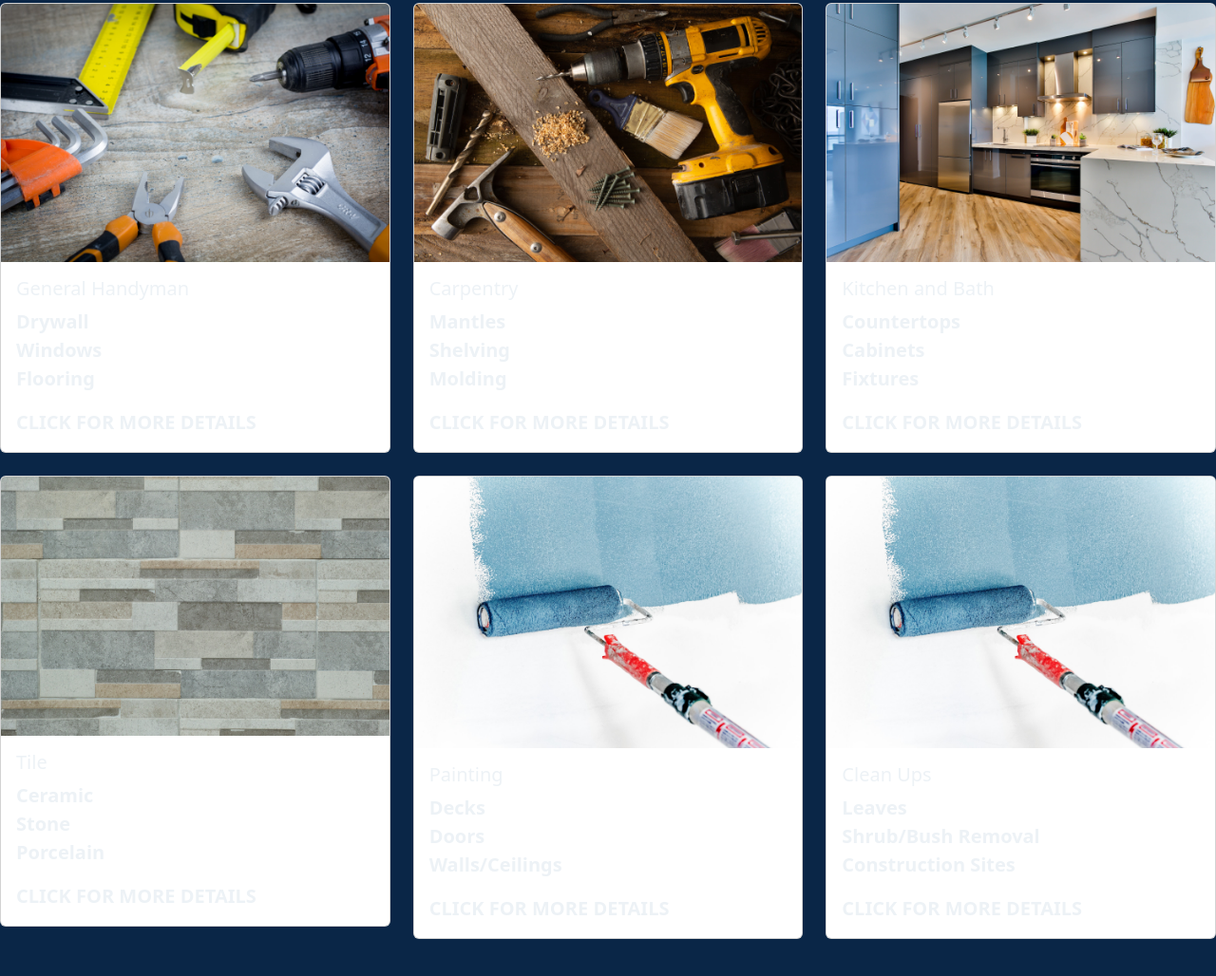
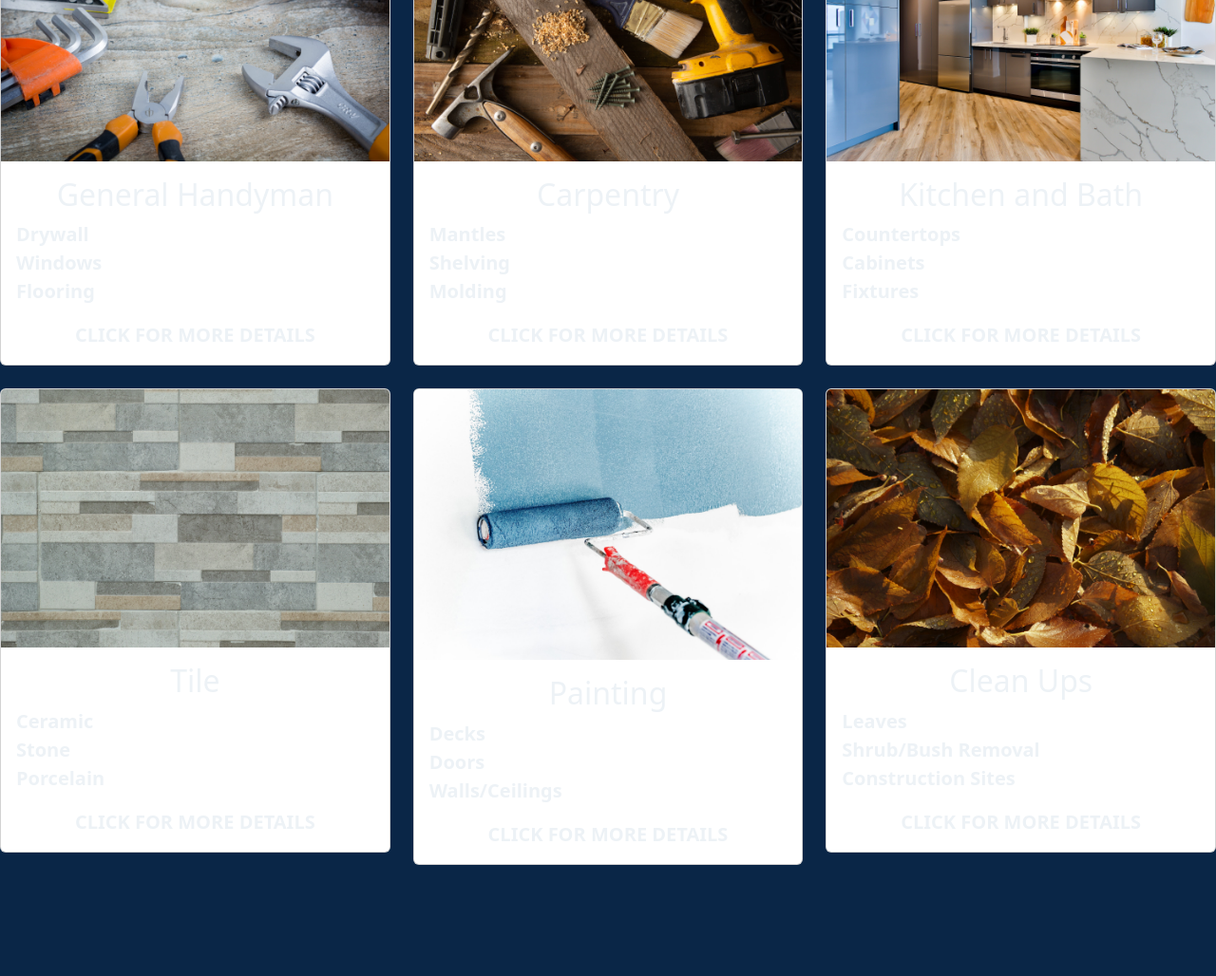
Before and after one commit to BitForgeCraftedCode/Mr-Fixit, a Gatsby site: page / in a window 1280 px wide. Shown: the part 1356-2384 px from the top of the page at 95% size. Built offline with nearby package versions, Linux system fonts and the light colour scheme; Gatsby itself is replaced by a stand-in of ours.

Commit message:
remove unwanted images touch up cards

```diff
--- a/src/pages/index.js
+++ b/src/pages/index.js
@@ -14,10 +14,10 @@ import { heroContainer, heroTextContainer, heroBtnContainer, artDirected, cardCo
 
 const IndexPage = ({data}) => {
   console.log(data);
-  const images = withArtDirection(getImage(data.allFile.nodes[15].childImageSharp), [
+  const images = withArtDirection(getImage(data.allFile.nodes[7].childImageSharp), [
     {
       media: "(max-width: 950px)",
-      image: getImage(data.allFile.nodes[10].childImageSharp),
+      image: getImage(data.allFile.nodes[9].childImageSharp),
     },
   ])
   return (
@@ -49,11 +49,11 @@ const IndexPage = ({data}) => {
               <Card className={cardContainer + " mx-auto mb-4"}>
                 <StaticImage src="../images/services/handyman.jpg" alt="handy man" className="card-img-top" />
                 <Card.Body>
-                  <Card.Title>General Handyman</Card.Title>
+                  <Card.Title className="text-center"><h2>General Handyman</h2></Card.Title>
                   <Card.Text>
                     Drywall<br/>Windows<br/>Flooring
                   </Card.Text>
-                  <Link to="/general-handyman">Click for more details</Link>
+                  <div className="text-center"><Link to="/general-handyman">Click for more details</Link></div>
                 </Card.Body>
               </Card>
             </Col>
@@ -61,11 +61,11 @@ const IndexPage = ({data}) => {
               <Card className={cardContainer + " mx-auto mb-4"}>
                 <StaticImage src="../images/services/carpentry.jpg" alt="carpentry" className="card-img-top" />
                 <Card.Body>
-                  <Card.Title>Carpentry</Card.Title>
+                  <Card.Title className="text-center"><h2>Carpentry</h2></Card.Title>
                   <Card.Text>
                     Mantles<br/>Shelving<br/>Molding
                   </Card.Text>
-                  <Link to="/">Click for more details</Link>
+                  <div className="text-center"><Link to="/">Click for more details</Link></div>
                 </Card.Body>
               </Card>
             </Col>
@@ -73,11 +73,11 @@ const IndexPage = ({data}) => {
               <Card className={cardContainer + " mx-auto mb-4"}>
                 <StaticImage src="../images/services/kitchen.jpg" alt="kitchen and bath" className="card-img-top" />
                 <Card.Body>
-                  <Card.Title>Kitchen and Bath</Card.Title>
+                  <Card.Title className="text-center"><h2>Kitchen and Bath</h2></Card.Title>
                   <Card.Text>
                      Countertops<br/>Cabinets<br/>Fixtures
                   </Card.Text>
-                  <Link to="/">Click for more details</Link>
+                  <div className="text-center"><Link to="/">Click for more details</Link></div>
                 </Card.Body>
               </Card>
             </Col>
@@ -87,11 +87,11 @@ const IndexPage = ({data}) => {
               <Card className={cardContainer + " mx-auto mb-4"}>
                 <StaticImage src="../images/services/tile.jpg" alt="tile work" className="card-img-top" />
                 <Card.Body>
-                  <Card.Title>Tile</Card.Title>
+                  <Card.Title className="text-center"><h2>Tile</h2></Card.Title>
                   <Card.Text>
                      Ceramic<br/>Stone<br/>Porcelain
                   </Card.Text>
-                  <Link to="/">Click for more details</Link>
+                  <div className="text-center"><Link to="/">Click for more details</Link></div>
                 </Card.Body>
               </Card>
             </Col>
@@ -99,23 +99,23 @@ const IndexPage = ({data}) => {
               <Card className={cardContainer + " mx-auto mb-4"}>
                 <StaticImage src="../images/services/painting.jpg" alt="painting" className="card-img-top" />
                 <Card.Body>
-                  <Card.Title>Painting</Card.Title>
+                  <Card.Title className="text-center"><h2>Painting</h2></Card.Title>
                   <Card.Text>
                      Decks<br/>Doors<br/>Walls/Ceilings
                   </Card.Text>
-                  <Link to="/">Click for more details</Link>
+                  <div className="text-center"><Link to="/">Click for more details</Link></div>
                 </Card.Body>
               </Card>
             </Col>
             <Col>
               <Card className={cardContainer + " mx-auto mb-4"}>
-                <StaticImage src="../images/services/painting.jpg" alt="painting" className="card-img-top" />
+                <StaticImage src="../images/services/cleanup.jpg" alt="painting" className="card-img-top" />
                 <Card.Body>
-                  <Card.Title>Clean Ups</Card.Title>
+                  <Card.Title className="text-center"><h2>Clean Ups</h2></Card.Title>
                   <Card.Text>
                      Leaves<br/>Shrub/Bush Removal<br/>Construction Sites
                   </Card.Text>
-                  <Link to="/">Click for more details</Link>
+                  <div className="text-center"><Link to="/">Click for more details</Link></div>
                 </Card.Body>
               </Card>
             </Col>
--- a/src/pages/index.module.css
+++ b/src/pages/index.module.css
@@ -65,3 +65,9 @@
 	background-color: #494953;
 	border: none;
 }
+
+@media screen and (min-width: 900px) {
+	.card-container {
+		width: 22rem;
+	}
+}
```
Also changed, not shown: src/images/hero-lg-mob.jpg (deleted), src/images/hero-med.jpg (deleted), src/images/hero-mobile-lg2.jpg (added), src/images/hero-test-med.jpg (deleted), src/images/hero-test-med2.jpg (deleted), src/images/services/cleanup.jpg (added), src/images/small-test.jpg (deleted), 6 other files.
